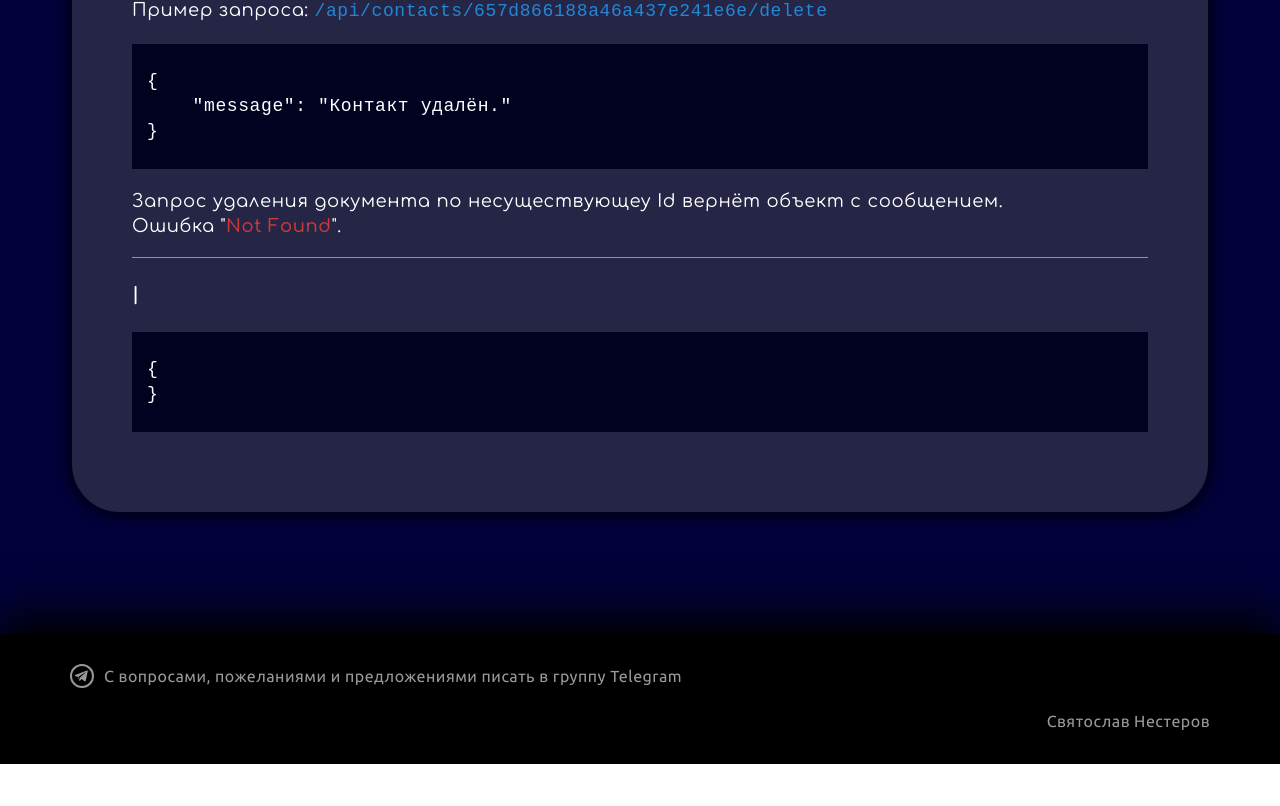
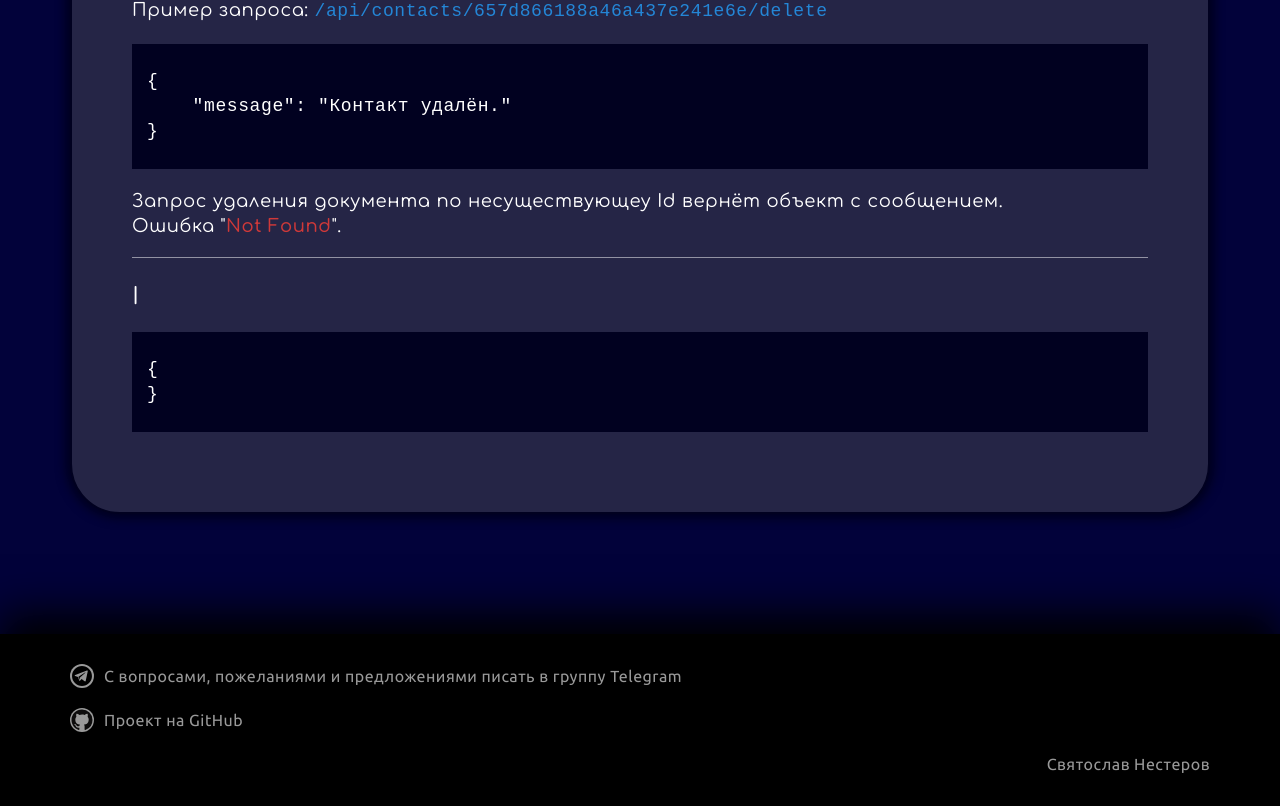
Before and after one commit to SmokySvyat/Mass-Effect-Free-REST-API, a React (Create React App) app in the folder frontend/me-api-frontend/: page / in a window 1280 px wide. Shown: the part 5350-6156 px from the top of the page. Before the commit the page ends 6114 px from the top, so only its background shows below. Built offline with nearby package versions, Linux system fonts and the light colour scheme.

Commit message:
fix: добавлена ссылка на проект в GitHub

```diff
--- a/frontend/me-api-frontend/src/components/Footer/Footer.jsx
+++ b/frontend/me-api-frontend/src/components/Footer/Footer.jsx
@@ -1,5 +1,6 @@
 import './Footer.css';
 import telegram from '../../images/telegram-desktop-svgrepo-com.svg';
+import github from '../../images/github-svgrepo-com.svg';
 
 function Footer () {
     return (
@@ -12,6 +13,13 @@ function Footer () {
                   С вопросами, пожеланиями и предложениями писать в группу Telegram
                 </a>
               </li>
+
+              <li>
+                <a className='footer__link' href='https://github.com/SmokySvyat/Mass-Effect-Free-REST-API/' target='blanc'>
+                  <img className='footer__link-ico' src={github} alt='github logo'></img>
+                  Проект на GitHub
+                </a>
+              </li>
             </ul>
             <p className='footer__copyrights'> Святослав Нестеров</p>
           </div>
```
Also changed, not shown: frontend/me-api-frontend/src/images/github-svgrepo-com.svg (added).
